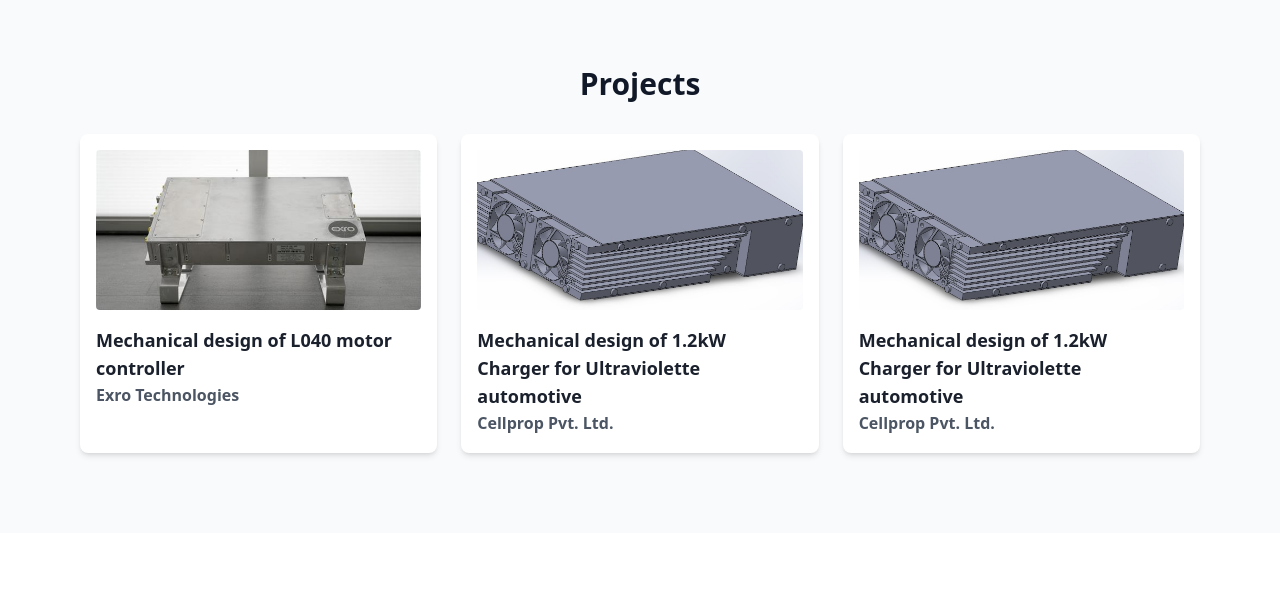
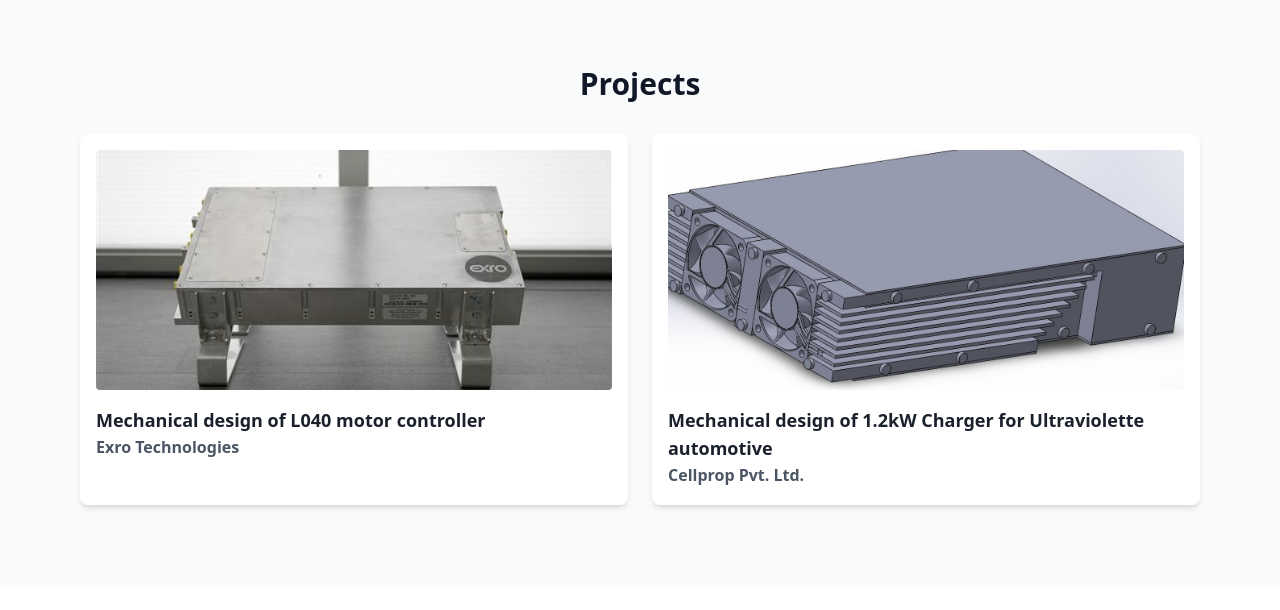
Before and after one commit to lovedeep55/Portfolio, a plain HTML site: page index.html in a window 1280 px wide. Shown: the part 840-1450 px from the top of the page. Drawn offline with nearby package versions, Linux system fonts and the light colour scheme; files that its build step writes are made by us from their sources.

Commit message:
Update index.html

```diff
--- a/index.html
+++ b/index.html
@@ -77,27 +77,28 @@
     <section id="projects" class="py-20 px-20 bg-gray-50">
         <div class="container mx-auto text-center">
             <h2 class="text-3xl font-semibold text-gray-900 mb-8">Projects</h2>
-            <div class="container mx-auto grid grid-cols-1 md:grid-cols-3 gap-6">
+            <div class="container mx-auto grid grid-cols-1 md:grid-cols-2 gap-6">
                 <!-- Project 1 -->
                 <a href="projects/project1.html" class="bg-white shadow-md rounded-lg p-4 text-center block transform transition duration-300 hover:scale-105 hover:shadow-xl">
-                    <img src="assets/images/l40.JPG" alt="Project 1" class="w-full h-40 object-cover rounded">
+                    <img src="assets/images/l40.JPG" alt="Project 1" class="w-full h-60 object-cover rounded">
                     <h3 class="mt-4 text-lg font-semibold">Mechanical design of L040 motor controller</h3>
                     <p class="text-gray-600">Exro Technologies</p>
                 </a>
                 <!-- Project 2 -->
 
                 <a href="projects/project2.html" class="bg-white shadow-md rounded-lg p-4 text-center block transform transition duration-300 hover:scale-105 hover:shadow-xl">
-                    <img src="assets/images/charger.jpg" alt="Project 2" class="w-full h-40 object-cover rounded">
+                    <img src="assets/images/charger.jpg" alt="Project 2" class="w-full h-60 object-cover rounded">
                     <h3 class="mt-4 text-lg font-semibold">Mechanical design of 1.2kW Charger for Ultraviolette automotive</h3>
                     <p class="text-gray-600">Cellprop Pvt. Ltd.</p>
                 </a>
-                <!-- Project 3 -->
+                <!-- Project 3
 
                 <a href="projects/project3.html" class="bg-white shadow-md rounded-lg p-4 text-center block transform transition duration-300 hover:scale-105 hover:shadow-xl">
                     <img src="assets/images/charger.jpg" alt="Project 2" class="w-full h-40 object-cover rounded">
                     <h3 class="mt-4 text-lg font-semibold">Mechanical design of 1.2kW Charger for Ultraviolette automotive</h3>
                     <p class="text-gray-600">Cellprop Pvt. Ltd.</p>
                 </a>
+            -->
             </div>
         </div>
     </section>
```
